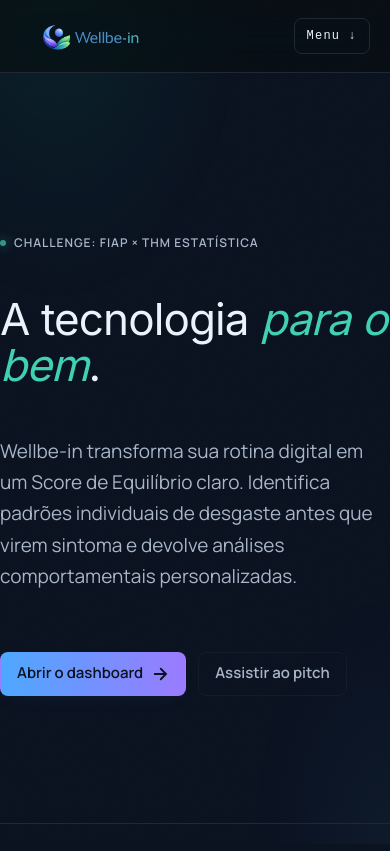
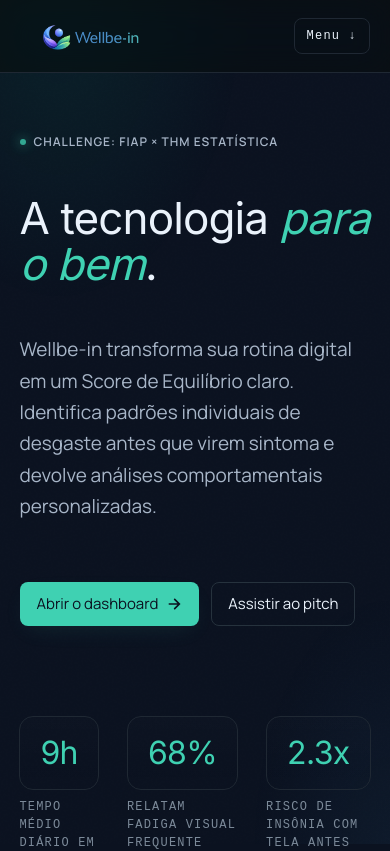
Before and after one commit to lucmurtaa/THM_WellBe_In, a React (Vite) app: page / in a window 390 px wide. Shown: the top 851 px of the page. Built offline with nearby package versions, Linux system fonts and the light colour scheme.

Commit message:
Ajusta styles e página de dashboard

```diff
--- a/src/Routes/Dashboard.jsx
+++ b/src/Routes/Dashboard.jsx
@@ -1017,6 +1017,7 @@ function Dashboard() {
 
         <section className="dash-panel">
           <div className={`risk-hero risk-hero--${band}`}>
+            <div className="risk-hero__inner">
             <div>
               <span className="risk-status">{BAND_INFO[band].label}</span>
               <h2>Seu Score de Equilíbrio Digital</h2>
@@ -1040,6 +1041,7 @@ function Dashboard() {
                 <div className="gauge__num">{analysis.score}</div>
                 <div className="gauge__lbl">Equilíbrio / 100</div>
               </div>
+            </div>
             </div>
           </div>
 
@@ -1081,17 +1083,6 @@ function Dashboard() {
                 <TrendChart points={trendData} />
               </div>
             </div>
-            <div className="chart-card">
-              <div className="chart-card__head">
-                <div>
-                  <h3>Análise por dimensão</h3>
-                  <p>Percentual do máximo atual</p>
-                </div>
-              </div>
-              <div className="chart-canvas chart-canvas--small">
-                <RadarChart ratios={radarRatios} />
-              </div>
-            </div>
           </div>
 
           <div className="alerts-section">
@@ -1126,19 +1117,11 @@ function Dashboard() {
             <div className="reco-list">
               {recommendations.map((item, index) => (
                 <div className="reco-item" key={index}>
-                  <span>{index + 1}</span>
+                  <span className="reco-item__num">{index + 1}</span>
                   <p>{item}</p>
                 </div>
               ))}
             </div>
-          </div>
-
-          <div className="disclaimer">
-            <span>i</span>
-            <p>
-              O painel está arquitetado para conexão com backend e gravação de
-              histórico persistente. Não substitui avaliação profissional.
-            </p>
           </div>
         </section>
       </div>
@@ -1203,76 +1186,4 @@ function TrendChart({ points }) {
   );
 }
 
-function RadarChart({ ratios }) {
-  const size = 260;
-  const center = size / 2;
-  const radius = 92;
-  const labels = ["Tela", "Antes", "Pausas", "Sono", "Qualidade", "Mental"];
-  const points = ratios.map((ratio, index) => {
-    const angle = (Math.PI * 2 * index) / ratios.length - Math.PI / 2;
-    return {
-      x: center + (Math.cos(angle) * (radius * ratio)) / 100,
-      y: center + (Math.sin(angle) * (radius * ratio)) / 100,
-      label: labels[index],
-      angle,
-    };
-  });
-  const polygon =
-    points
-      .map((pt, index) => `${index === 0 ? "M" : "L"} ${pt.x} ${pt.y}`)
-      .join(" ") + " Z";
-
-  return (
-    <svg viewBox={`0 0 ${size} ${size}`} aria-label="Gráfico radar" role="img">
-      {[0.25, 0.5, 0.75, 1].map((factor) => (
-        <circle
-          key={factor}
-          cx={center}
-          cy={center}
-          r={radius * factor}
-          fill="none"
-          stroke="rgba(255,255,255,0.08)"
-        />
-      ))}
-      <path
-        d={polygon}
-        fill="rgba(77,212,172,0.18)"
-        stroke="var(--vital)"
-        strokeWidth="2"
-      />
-      {points.map((pt, idx) => (
-        <circle
-          key={`dot-${idx}`}
-          cx={pt.x}
-          cy={pt.y}
-          r="4"
-          fill="var(--vital)"
-        />
-      ))}
-      {points.map((pt, index) => {
-        const labelX = center + Math.cos(pt.angle) * (radius + 22);
-        const labelY = center + Math.sin(pt.angle) * (radius + 22);
-        return (
-          <text
-            key={`label-${index}`}
-            x={labelX}
-            y={labelY}
-            textAnchor={
-              Math.abs(Math.cos(pt.angle)) < 0.3
-                ? "middle"
-                : pt.x > center
-                  ? "start"
-                  : "end"
-            }
-            fontSize="10"
-            fill="var(--text-muted)"
-          >
-            {pt.label}
-          </text>
-        );
-      })}
-    </svg>
-  );
-}
-
 export default Dashboard;
--- a/src/Routes/Home.jsx
+++ b/src/Routes/Home.jsx
@@ -86,7 +86,7 @@ const Home = () => {
           <p>O Wellbe-in foi pensado para pessoas com alta exposição diária a telas — aqueles que mais precisam de uma lente para entender o próprio desgaste digital.</p>
         </div>
 
-        <div className="audience-grid">
+        <div className="audience__container">
           <div className="audience">
             <div className="audience__icon">⌨</div>
             <h4>Programadores</h4>
--- a/src/Routes/Problema.jsx
+++ b/src/Routes/Problema.jsx
@@ -52,7 +52,7 @@ const Problema = () => {
         <section className="section container">
           <div className="section-header">
             <span className="eyebrow">A lacuna</span>
-            <h2>O paciente moderno gera dados — mas ninguém os lê.</h2>
+            <h2>O paciente moderno gera dados — mas <em className='italic'>ninguém os lê.</em></h2>
             <p>Smartwatches, aplicativos de bem-estar, planilhas pessoais. A informação existe, mas falta uma camada que conecte os pontos e devolva sentido clínico ao usuário.</p>
           </div>
 
--- a/src/global.css
+++ b/src/global.css
@@ -4,12 +4,6 @@
 /* ============================================
    Global Styles
    ============================================ */
-
-.charts-grid{
-  display: flex;
-  flex-direction: column;
-  gap: 25px;
-}
 
 .chart-card__head {
   display: flex;
@@ -64,7 +58,7 @@
 }
 
 /* ===== Alerts panel ===== */
-.alerts {
+.alerts-section {
   background: var(--bg-card);
   border: 1px solid var(--border);
   border-radius: var(--radius-lg);
@@ -113,9 +107,17 @@
   animation: slide-in 0.4s var(--ease);
 }
 
-.alert--warn { border-left-color: var(--warning); }
-.alert--bad { border-left-color: var(--danger); }
-.alert--info { border-left-color: var(--info); }
+.alert--warn {
+  border-left-color: var(--warning);
+}
+
+.alert--bad {
+  border-left-color: var(--danger);
+}
+
+.alert--info {
+  border-left-color: var(--info);
+}
 
 .alert__icon {
   width: 28px;
@@ -129,9 +131,20 @@
   font-size: 0.875rem;
 }
 
-.alert--warn .alert__icon { background: var(--warning-glow); color: var(--warning); }
-.alert--bad .alert__icon { background: var(--danger-glow); color: var(--danger); }
-.alert--info .alert__icon { background: var(--info-glow); color: var(--info); }
+.alert--warn .alert__icon {
+  background: var(--warning-glow);
+  color: var(--warning);
+}
+
+.alert--bad .alert__icon {
+  background: var(--danger-glow);
+  color: var(--danger);
+}
+
+.alert--info .alert__icon {
+  background: var(--info-glow);
+  color: var(--info);
+}
 
 .alert__body {
   flex: 1;
@@ -163,36 +176,48 @@
 }
 
 @keyframes slide-in {
-  from { opacity: 0; transform: translateX(-10px); }
-  to { opacity: 1; transform: translateX(0); }
+  from {
+    opacity: 0;
+    transform: translateX(-10px);
+  }
+
+  to {
+    opacity: 1;
+    transform: translateX(0);
+  }
 }
 
 /* ===== Recommendations ===== */
-.reco {
+.recommendations {
   background: var(--bg-card);
   border: 1px solid var(--border);
   border-radius: var(--radius-lg);
   padding: 1.5rem;
 }
 
-.reco h3 {
+.recommendations h3 {
   font-family: var(--font-display);
   font-size: 1.25rem;
   margin-bottom: 1.25rem;
 }
 
 .reco-list {
-  display: grid;
-  grid-template-columns: repeat(2, 1fr);
+  width: 100%;
+  display: grid;
+  grid-template-columns: repeat(auto-fit, minmax(280px, 1fr));
   gap: 0.75rem;
 }
 
 @media (max-width: 720px) {
-  .reco-list { grid-template-columns: 1fr; }
+  .reco-list {
+    grid-template-columns: 1fr;
+  }
 }
 
 .reco-item {
   display: flex;
+  width: auto;
+  justify-self: stretch;
   gap: 0.875rem;
   padding: 1rem;
   background: var(--bg-elevated);
@@ -218,6 +243,10 @@
   font-weight: 600;
 }
 
+.reco-item p {
+  flex: 1;
+}
+
 /* Empty state for first load */
 .empty-state {
   text-align: center;
@@ -251,7 +280,8 @@
 
 :root {
   /* Surfaces (soft dark base for comfort) */
-  --bg-base: #0b1220; /* soft very-dark navy */
+  --bg-base: #0b1220;
+  /* soft very-dark navy */
   --bg-elevated: #111624;
   --bg-card: #121826;
   --bg-card-hover: #162033;
@@ -259,14 +289,18 @@
   --border-strong: #26323d;
 
   /* Text */
-  --text-primary: #EAF2FB; /* pale, easy on eyes */
+  --text-primary: #EAF2FB;
+  /* pale, easy on eyes */
   --text-secondary: #A8B6C8;
   --text-muted: #7C8A99;
 
   /* Palette: blue (tech), green (wellness), purple (modern) */
-  --primary-blue: #4DA8FF; /* technology / trust */
-  --vital: #3FD1B2; /* balance / wellbeing */
-  --accent-purple: #9B7BFF; /* modern / mental-health accent */
+  --primary-blue: #4DA8FF;
+  /* technology / trust */
+  --vital: #3FD1B2;
+  /* balance / wellbeing */
+  --accent-purple: #9B7BFF;
+  /* modern / mental-health accent */
   --vital-dim: #28AB94;
   --vital-glow: rgba(63, 209, 178, 0.12);
   --primary-glow: rgba(77, 168, 255, 0.08);
@@ -341,19 +375,25 @@ body::after {
   mix-blend-mode: overlay;
 }
 
-main{
+main {
   display: flex;
   flex-direction: column;
   align-items: center;
 }
 
-header, footer, section {
+header,
+footer,
+section {
+  min-width: 90%;
   position: relative;
   z-index: 2;
 }
 
 /* ============ Typography ============ */
-h1, h2, h3, h4 {
+h1,
+h2,
+h3,
+h4 {
   font-family: var(--font-display);
   font-weight: 400;
   letter-spacing: -0.02em;
@@ -415,14 +455,12 @@ a {
 
 /* ============ Layout helpers ============ */
 .container {
-  margin: 30px auto;
+  margin: 30px;
   max-width: var(--max-w);
-  padding-left: var(--gutter);
-  padding-right: var(--gutter);
 }
 
 .section {
-  padding: clamp(4rem, 10vh, 8rem) 0;
+  padding: 0;
 }
 
 .section--compact {
@@ -453,7 +491,7 @@ a {
   margin: 0 auto;
 }
 
-.logo-Wellbe-in{
+.logo-Wellbe-in {
   height: 40px;
 }
 
@@ -534,14 +572,17 @@ a {
   transition: all 0.25s var(--ease);
   box-shadow: 0 4px 14px -4px var(--vital-glow);
 }
+
 .nav__links .nav__cta a:hover {
   background: var(--text-primary);
   color: var(--bg-base);
   transform: translateY(-1px);
   box-shadow: 0 8px 20px -4px var(--vital-glow);
 }
+
 .nav__links .nav__cta a.active::before {
-  display: none; /* CTA doesn't need the dot indicator */
+  display: none;
+  /* CTA doesn't need the dot indicator */
 }
 
 .nav__links a.active::before {
@@ -584,19 +625,22 @@ a {
     gap: 0.25rem;
     transform: translateY(-10px);
     opacity: 0;
-    pointer-events: none; /* evitar cliques quando oculto */
+    pointer-events: none;
+    /* evitar cliques quando oculto */
     transition: all 0.3s var(--ease);
   }
+
   .nav__links.open {
     transform: translateY(0);
     opacity: 1;
     pointer-events: auto;
   }
+
   .nav__toggle {
     display: block;
   }
 
-  .toggle__input:checked ~ ul {
+  .toggle__input:checked~ul {
     opacity: 1;
     pointer-events: auto;
   }
@@ -654,7 +698,6 @@ a {
 
 /* ============ Hero ============ */
 .hero {
-  padding: clamp(4rem, 12vh, 8rem) 0 clamp(3rem, 8vh, 6rem);
   position: relative;
 }
 
@@ -677,12 +720,30 @@ a {
   transform: translateY(30px);
   animation: rise 0.9s var(--ease) forwards;
 }
-.hero h1 .word:nth-child(1) { animation-delay: 0.1s; }
-.hero h1 .word:nth-child(2) { animation-delay: 0.2s; }
-.hero h1 .word:nth-child(3) { animation-delay: 0.3s; }
-.hero h1 .word:nth-child(4) { animation-delay: 0.4s; }
-.hero h1 .word:nth-child(5) { animation-delay: 0.5s; }
-.hero h1 .word:nth-child(6) { animation-delay: 0.6s; }
+
+.hero h1 .word:nth-child(1) {
+  animation-delay: 0.1s;
+}
+
+.hero h1 .word:nth-child(2) {
+  animation-delay: 0.2s;
+}
+
+.hero h1 .word:nth-child(3) {
+  animation-delay: 0.3s;
+}
+
+.hero h1 .word:nth-child(4) {
+  animation-delay: 0.4s;
+}
+
+.hero h1 .word:nth-child(5) {
+  animation-delay: 0.5s;
+}
+
+.hero h1 .word:nth-child(6) {
+  animation-delay: 0.6s;
+}
 
 .hero__lead {
   margin-top: 1.75rem;
@@ -724,6 +785,7 @@ a {
   border-radius: 50%;
   animation: spin 40s linear infinite;
 }
+
 .orbit--mid {
   inset: 12%;
   border-style: solid;
@@ -731,6 +793,7 @@ a {
   animation-duration: 60s;
   animation-direction: reverse;
 }
+
 .orbit--inner {
   inset: 24%;
   animation-duration: 30s;
@@ -747,8 +810,16 @@ a {
   left: 50%;
   transform: translateX(-50%);
 }
-.orbit--mid .orbit__node { background: var(--warning); box-shadow: 0 0 16px var(--warning); }
-.orbit--inner .orbit__node { background: var(--info); box-shadow: 0 0 16px var(--info); }
+
+.orbit--mid .orbit__node {
+  background: var(--warning);
+  box-shadow: 0 0 16px var(--warning);
+}
+
+.orbit--inner .orbit__node {
+  background: var(--info);
+  box-shadow: 0 0 16px var(--info);
+}
 
 .hero__core {
   position: absolute;
@@ -802,6 +873,7 @@ a {
   right: -8%;
   animation: float 6s ease-in-out infinite;
 }
+
 .hero__floating-card--2 {
   bottom: 12%;
   left: -10%;
@@ -817,14 +889,22 @@ a {
   font-size: 1rem;
 }
 
-.fc-icon--green { background: var(--vital-glow); color: var(--vital); }
-.fc-icon--amber { background: var(--warning-glow); color: var(--warning); }
+.fc-icon--green {
+  background: var(--vital-glow);
+  color: var(--vital);
+}
+
+.fc-icon--amber {
+  background: var(--warning-glow);
+  color: var(--warning);
+}
 
 .fc-text strong {
   display: block;
   color: var(--text-primary);
   font-weight: 600;
 }
+
 .fc-text span {
   font-family: var(--font-mono);
   font-size: 0.7rem;
@@ -832,16 +912,16 @@ a {
 }
 
 @media (max-width: 920px) {
-  .hero__floating-card--1 { right: 0; }
-  .hero__floating-card--2 { left: 0; }
+  .hero__floating-card--1 {
+    right: 0;
+  }
+
+  .hero__floating-card--2 {
+    left: 0;
+  }
 }
 
 /* ============ Stats strip ============ */
-.stats {
-  border-top: 1px solid var(--border);
-  border-bottom: 1px solid var(--border);
-  padding: 2.5rem 0;
-}
 
 .stats__grid {
   display: grid;
@@ -984,7 +1064,7 @@ a {
   justify-content: space-between;
 }
 
-.footer .container{
+.footer .container {
   width: 100vw;
 }
 
@@ -1036,30 +1116,60 @@ a {
 
 /* ============ Animations ============ */
 @keyframes pulse {
-  0%, 100% { opacity: 1; transform: scale(1); }
-  50% { opacity: 0.5; transform: scale(1.3); }
+
+  0%,
+  100% {
+    opacity: 1;
+    transform: scale(1);
+  }
+
+  50% {
+    opacity: 0.5;
+    transform: scale(1.3);
+  }
 }
 
 @keyframes rise {
-  to { opacity: 1; transform: translateY(0); }
+  to {
+    opacity: 1;
+    transform: translateY(0);
+  }
 }
 
 @keyframes fade-in {
-  to { opacity: 1; }
+  to {
+    opacity: 1;
+  }
 }
 
 @keyframes spin {
-  to { transform: rotate(360deg); }
+  to {
+    transform: rotate(360deg);
+  }
 }
 
 @keyframes float {
-  0%, 100% { transform: translateY(0); }
-  50% { transform: translateY(-12px); }
+
+  0%,
+  100% {
+    transform: translateY(0);
+  }
+
+  50% {
+    transform: translateY(-12px);
+  }
 }
 
 @keyframes glow-pulse {
-  0%, 100% { box-shadow: 0 0 0 0 var(--vital-glow); }
-  50% { box-shadow: 0 0 0 12px transparent; }
+
+  0%,
+  100% {
+    box-shadow: 0 0 0 0 var(--vital-glow);
+  }
+
+  50% {
+    box-shadow: 0 0 0 12px transparent;
+  }
 }
 
 /* Reveal on scroll */
@@ -1077,8 +1187,8 @@ a {
 
 /* ============ Page hero (subpages) ============ */
 .page-hero {
-  margin: 30px 0;
-  padding: 6rem 0 3rem;
+  margin: 30px;
+  padding: 0;
 }
 
 .page-hero h1 {
@@ -1093,8 +1203,6 @@ a {
 }
 
 .page-hero {
-  padding: clamp(5rem, 12vh, 7rem) 0 4rem;
-  min-height: 60vh;
   display: flex;
   flex-direction: column;
   justify-content: center;
@@ -1105,7 +1213,9 @@ a {
   max-width: 30ch;
 }
 
-.team, .tech-grid, .phase-list {
+.team,
+.tech-grid,
+.phase-list {
   display: grid;
   gap: 1.5rem;
   margin-top: 2.5rem;
@@ -1125,7 +1235,9 @@ a {
   padding: 0;
 }
 
-.member, .tech, .phase-list li {
+.member,
+.tech,
+.phase-list li {
   background: var(--bg-card);
   border: 1px solid var(--border);
   border-radius: var(--radius-lg);
@@ -1229,7 +1341,10 @@ a {
 }
 
 @media (max-width: 880px) {
-  .team, .tech-grid, .phase-list {
+
+  .team,
+  .tech-grid,
+  .phase-list {
     grid-template-columns: 1fr;
   }
 }
@@ -1309,7 +1424,7 @@ a {
   align-items: center;
   padding: 1.5rem;
   border-radius: var(--radius);
-  background: linear-gradient(180deg, rgba(255,255,255,0.02), transparent);
+  background: linear-gradient(180deg, rgba(255, 255, 255, 0.02), transparent);
   border: 1px solid var(--border);
 }
 
@@ -1337,26 +1452,6 @@ a {
   font-size: 0.96rem;
 }
 
-.btn--primary {
-  background: linear-gradient(90deg, var(--vital), var(--vital-dim));
-  color: var(--bg-base);
-  box-shadow: 0 10px 24px -12px var(--vital-glow);
-}
-
-.btn--primary:hover {
-  background: var(--vital);
-}
-
-.btn__arrow {
-  width: 18px;
-  height: 18px;
-  transition: transform 0.25s var(--ease);
-}
-
-.btn:hover .btn__arrow {
-  transform: translateX(3px);
-}
-
 /* ============ Selection ============ */
 ::selection {
   background: var(--vital);
@@ -1368,82 +1463,83 @@ a {
   width: 10px;
   height: 10px;
 }
+
 ::-webkit-scrollbar-track {
   background: var(--bg-base);
 }
+
 ::-webkit-scrollbar-thumb {
   background: var(--border-strong);
   border-radius: 999px;
 }
+
 ::-webkit-scrollbar-thumb:hover {
   background: var(--text-muted);
 }
-.saude{
-  font-size: 0.875rem; color: var(--text-muted); max-width: 32ch;
-}
-.solucao{
- text-align: center;
- margin-top: 2rem;
-}
-
-/* ===== Buttons (themed) ===== */
-.btn {
-  display: inline-flex;
-  align-items: center;
-  gap: 0.6rem;
-  padding: 0.6rem 1rem;
-  border-radius: var(--radius-sm);
-  font-weight: 600;
-  cursor: pointer;
-  border: 1px solid transparent;
-  transition: all 180ms var(--ease);
-}
-
-.btn--primary {
-  background: linear-gradient(90deg, var(--primary-blue), var(--accent-purple));
-  color: var(--bg-base);
-  box-shadow: 0 8px 20px -8px var(--primary-glow);
-}
-
-.btn--analyze {
-  background: linear-gradient(90deg, var(--vital), var(--vital-dim));
-  color: var(--bg-base);
-  box-shadow: 0 10px 24px -12px var(--vital-glow);
-}
-
-.btn--ghost {
-  background: transparent;
-  color: var(--text-secondary);
-  border: 1px solid rgba(255,255,255,0.04);
-}
-
-.btn:hover {
-  transform: translateY(-2px);
+
+.saude {
+  font-size: 0.875rem;
+  color: var(--text-muted);
+  max-width: 32ch;
+}
+
+.solucao {
+  text-align: center;
+  margin-top: 2rem;
 }
 
 /* ===== Card & feature polish ===== */
-.feature, .ctx-card, .stat__num {
-  margin: 20px 0;
+.ctx-card,
+.stat__num {
   padding: 20px;
   border-radius: var(--radius);
-  background: linear-gradient(180deg, rgba(255,255,255,0.01), transparent);
-  border: 1px solid var(--border);
-}
-
-.feature {
+  background: linear-gradient(180deg, rgba(255, 255, 255, 0.01), transparent);
+  border: 1px solid var(--border);
+}
+
+/*========== AUDIENCE =============*/
+.audience__container {
+  list-style: none;
+  display: grid;
+  gap: 1rem;
+  margin-top: 2.25rem;
+}
+
+.audience {
+  display: grid;
+  grid-template-columns: auto 1fr;
+  gap: 1.25rem;
+  row-gap: 0;
+  align-items: center;
   padding: 1.25rem;
-  transition: transform 200ms var(--ease), box-shadow 200ms var(--ease);
-}
-
-.feature:hover {
-  transform: translateY(-6px);
-  box-shadow: 0 18px 40px -20px var(--primary-glow);
-}
-
-/* Subtle rounded grids and spacing */
+  border-radius: var(--radius);
+  background: linear-gradient(180deg, rgba(255, 255, 255, 0.02), transparent);
+  border: 1px solid var(--border);
+}
+
+.audience__icon {
+  width: 50px;
+  height: 50px;
+
+  display: grid;
+  place-items: center;
+  grid-row: span 2;
+
+  border: 1px solid var(--border);
+  border-radius: 16px;
+
+  background: rgba(27, 54, 48, 0.12);
+  color: var(--vital);
+}
 
 /* micro-typography adjustments */
-.eyebrow { font-family: var(--font-body); color: var(--text-secondary); font-weight: 600; letter-spacing: 0.08em; font-size: 0.75rem }
+.eyebrow {
+  font-family: var(--font-body);
+  color: var(--text-secondary);
+  font-weight: 600;
+  letter-spacing: 0.08em;
+  font-size: 0.75rem
+}
 
 /* ============================================
    Dashboard
@@ -1614,7 +1710,9 @@ input[type="range"]::-moz-range-thumb {
   box-shadow: 0 0 0 4px rgba(0, 217, 160, 0.15);
 }
 
-input[type="number"], input[type="text"], select {
+input[type="number"],
+input[type="text"],
+select {
   width: 100%;
   padding: 0.75rem 1rem;
   background: var(--bg-elevated);
@@ -1627,7 +1725,8 @@ input[type="number"], input[type="text"], select {
   transition: border-color 0.2s var(--ease);
 }
 
-input[type="number"]:focus, select:focus {
+input[type="number"]:focus,
+select:focus {
   border-color: var(--vital);
 }
 
@@ -1742,6 +1841,28 @@ select {
   position: relative;
 }
 
+.risk-hero__inner > * {
+  min-width: 0;
+}
+
+.gauge {
+  width: 100%;
+  max-width: 240px;
+  margin-left: auto;
+}
+
+@media (max-width: 592px) {
+  .risk-hero__inner {
+    grid-template-columns: 1fr;
+  }
+
+  .gauge {
+    width: 100%;
+    display: grid;
+    place-items: center;
+  }
+}
+
 @media (max-width: 720px) {
   .risk-hero__inner {
     grid-template-columns: 1fr;
@@ -1788,10 +1909,9 @@ select {
 
 /* Circular risk gauge */
 .gauge {
-  position: relative;
-  width: 200px;
-  height: 200px;
-  margin: 0 auto;
+  width: 100%;
+  display: grid;
+  place-items: center;
 }
 
 .gauge svg {
@@ -1860,7 +1980,9 @@ select {
 }
 
 @media (max-width: 880px) {
-  .metric-grid { grid-template-columns: repeat(2, 1fr); }
+  .metric-grid {
+    grid-template-columns: repeat(2, 1fr);
+  }
 }
 
 .metric {
@@ -1873,9 +1995,17 @@ select {
   transition: border-color 0.3s var(--ease);
 }
 
-.metric[data-state="ok"] { border-color: rgba(0, 217, 160, 0.25); }
-.metric[data-state="warn"] { border-color: rgba(255, 181, 71, 0.3); }
-.metric[data-state="bad"] { border-color: rgba(255, 107, 107, 0.3); }
+.metric[data-state="ok"] {
+  border-color: rgba(0, 217, 160, 0.25);
+}
+
+.metric[data-state="warn"] {
+  border-color: rgba(255, 181, 71, 0.3);
+}
+
+.metric[data-state="bad"] {
+  border-color: rgba(255, 107, 107, 0.3);
+}
 
 .metric__head {
   display: flex;
@@ -1902,8 +2032,13 @@ select {
   color: var(--vital);
 }
 
-.metric[data-state="warn"] .metric__icon { color: var(--warning); }
-.metric[data-state="bad"] .metric__icon { color: var(--danger); }
+.metric[data-state="warn"] .metric__icon {
+  color: var(--warning);
+}
+
+.metric[data-state="bad"] .metric__icon {
+  color: var(--danger);
+}
 
 .metric__num {
   font-family: var(--font-display);
@@ -1936,8 +2071,13 @@ select {
   transition: width 0.8s var(--ease), background 0.3s var(--ease);
 }
 
-.metric[data-state="warn"] .metric__bar-fill { background: var(--warning); }
-.metric[data-state="bad"] .metric__bar-fill { background: var(--danger); }
+.metric[data-state="warn"] .metric__bar-fill {
+  background: var(--warning);
+}
+
+.metric[data-state="bad"] .metric__bar-fill {
+  background: var(--danger);
+}
 
 .metric__caption {
   margin-top: 0.5rem;
@@ -1950,12 +2090,13 @@ select {
 /* ===== Charts row ===== */
 .charts-grid {
   display: grid;
-  grid-template-columns: 2fr 1fr;
   gap: 1.25rem;
 }
 
 @media (max-width: 880px) {
-  .charts-grid { grid-template-columns: 1fr; }
+  .charts-grid {
+    grid-template-columns: 1fr;
+  }
 }
 
 .chart-card {
@@ -2067,9 +2208,17 @@ select {
   animation: slide-in 0.4s var(--ease);
 }
 
-.alert--warn { border-left-color: var(--warning); }
-.alert--bad { border-left-color: var(--danger); }
-.alert--info { border-left-color: var(--info); }
+.alert--warn {
+  border-left-color: var(--warning);
+}
+
+.alert--bad {
+  border-left-color: var(--danger);
+}
+
+.alert--info {
+  border-left-color: var(--info);
+}
 
 .alert__icon {
   width: 28px;
@@ -2083,9 +2232,20 @@ select {
   font-size: 0.875rem;
 }
 
-.alert--warn .alert__icon { background: var(--warning-glow); color: var(--warning); }
-.alert--bad .alert__icon { background: var(--danger-glow); color: var(--danger); }
-.alert--info .alert__icon { background: var(--info-glow); color: var(--info); }
+.alert--warn .alert__icon {
+  background: var(--warning-glow);
+  color: var(--warning);
+}
+
+.alert--bad .alert__icon {
+  background: var(--danger-glow);
+  color: var(--danger);
+}
+
+.alert--info .alert__icon {
+  background: var(--info-glow);
+  color: var(--info);
+}
 
 .alert__body {
   flex: 1;
@@ -2117,59 +2277,15 @@ select {
 }
 
 @keyframes slide-in {
-  from { opacity: 0; transform: translateX(-10px); }
-  to { opacity: 1; transform: translateX(0); }
-}
-
-/* ===== Recommendations ===== */
-.reco {
-  background: var(--bg-card);
-  border: 1px solid var(--border);
-  border-radius: var(--radius-lg);
-  padding: 1.5rem;
-}
-
-.reco h3 {
-  font-family: var(--font-display);
-  font-size: 1.25rem;
-  margin-bottom: 1.25rem;
-}
-
-.reco-list {
-  display: grid;
-  grid-template-columns: repeat(2, 1fr);
-  gap: 0.75rem;
-}
-
-@media (max-width: 720px) {
-  .reco-list { grid-template-columns: 1fr; }
-}
-
-.reco-item {
-  display: flex;
-  gap: 0.875rem;
-  padding: 1rem;
-  background: var(--bg-elevated);
-  border: 1px solid var(--border);
-  border-radius: var(--radius-sm);
-  font-size: 0.875rem;
-  color: var(--text-secondary);
-  line-height: 1.5;
-  align-items: flex-start;
-}
-
-.reco-item__num {
-  width: 24px;
-  height: 24px;
-  flex-shrink: 0;
-  border-radius: 50%;
-  background: var(--vital-glow);
-  color: var(--vital);
-  display: grid;
-  place-items: center;
-  font-family: var(--font-mono);
-  font-size: 0.75rem;
-  font-weight: 600;
+  from {
+    opacity: 0;
+    transform: translateX(-10px);
+  }
+
+  to {
+    opacity: 1;
+    transform: translateX(0);
+  }
 }
 
 /* Empty state for first load */
@@ -2198,10 +2314,59 @@ select {
   margin-bottom: 0.5rem;
 }
 
-.dash-head__left{
+.dash-head__left {
   text-align: center;
 }
 
-.impact-list{
-  list-style: none;
-}
+/* ===== FIX RESPONSIVO RISK HERO ===== */
+
+.risk-hero__inner {
+  display: grid;
+  grid-template-columns: minmax(0, 1fr) 240px;
+  gap: 2rem;
+  align-items: center;
+}
+
+.risk-hero__inner > * {
+  min-width: 0;
+}
+
+.gauge {
+  width: 100%;
+  max-width: 240px;
+  margin-left: auto;
+}
+
+@media (max-width: 592px) {
+  .risk-hero__inner {
+    grid-template-columns: 1fr;
+  }
+
+  .risk-hero__inner > div:last-child {
+    width: 100%;
+    display: flex;
+    justify-content: center;
+  }
+
+  .gauge {
+    margin: 0 auto;
+  }
+}
+@media screen and (max-width: 592px) {
+
+  .risk-hero__inner {
+    display: flex !important;
+    flex-direction: column !important;
+    align-items: stretch !important;
+  }
+
+  .risk-hero__inner > div {
+    width: 100% !important;
+  }
+
+  .gauge {
+    max-width: 240px;
+    margin: 0 auto;
+  }
+
+}
```
